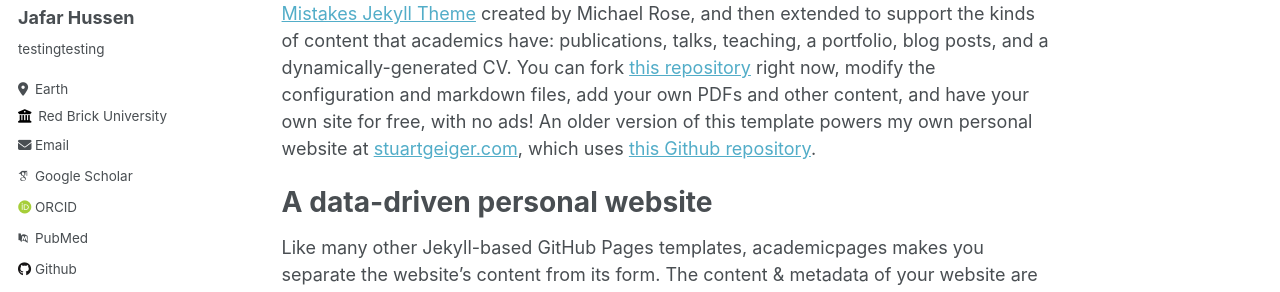
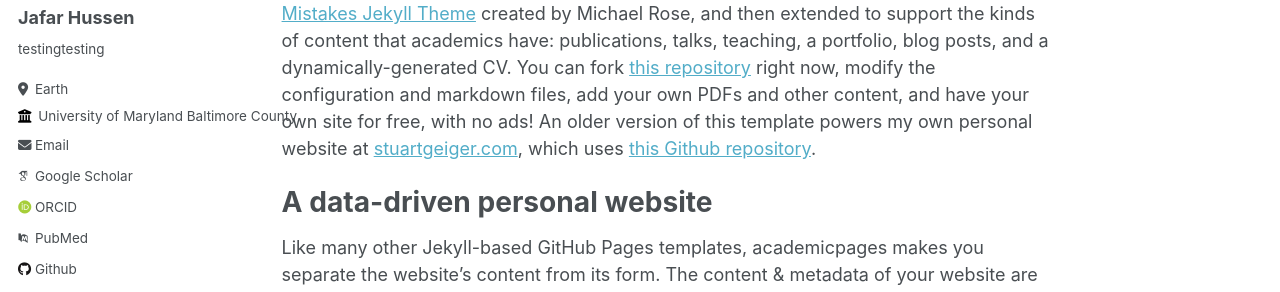
Before and after one commit to jafarhussen100/jafarhussen100.github.io, a Jekyll site: the page built from _pages/about.md, in a window 1280 px wide. Shown: the part 264-556 px from the top of the page. Built offline with Jekyll 4.4.1, drawn with Linux system fonts in a browser that asks for light colours; some web fonts are replaced.

Commit message:
Update _config.yml

```diff
--- a/_config.yml
+++ b/_config.yml
@@ -26,7 +26,7 @@ author:
   pronouns         : # example: "she/her"
   bio              : "testingtesting"
   location         : "Earth"
-  employer         : "Red Brick University"
+  employer         : "University of Maryland Baltimore County"
   uri              : # URL
   email            : "none@example.org"
 
```
